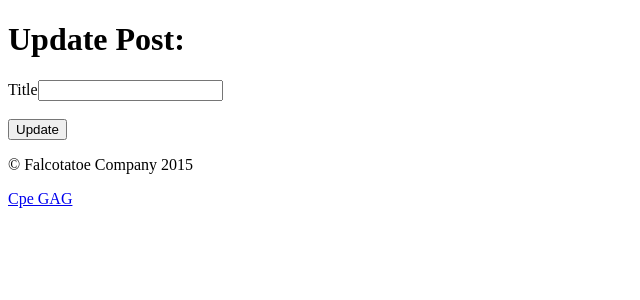
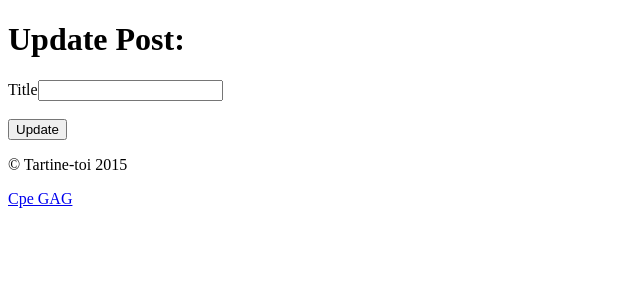
Before and after one commit to tanguyfalconnet/Yii, a Yii app: template yii-app/backend/views/post/update.php in a window 1280 px wide. Shown: the top 300 px of the page, without its empty margins (0-640 px from the left). Run offline with PHP 8.4 and a stand-in for Yii, Linux system fonts and the light colour scheme; the template is opened without the code that fills it, so the values that code supplies are empty; form fields are guessed from the names that the template uses; some libraries are stand-ins or nearby versions.

Commit message:
Changement nom site

```diff
--- a/yii-app/backend/views/layouts/main.php
+++ b/yii-app/backend/views/layouts/main.php
@@ -26,7 +26,7 @@ AppAsset::register($this);
     <div class="wrap">
         <?php
             NavBar::begin([
-                'brandLabel' => 'Falcotatoe Company',
+                'brandLabel' => 'Tartine-toi',
                 'brandUrl' => Yii::$app->homeUrl,
                 'options' => [
                     'class' => 'navbar-inverse navbar-fixed-top',
@@ -69,7 +69,7 @@ AppAsset::register($this);
 
     <footer class="footer">
         <div class="container">
-        <p class="pull-left">&copy; Falcotatoe Company <?= date('Y') ?></p>
+        <p class="pull-left">&copy; Tartine-toi <?= date('Y') ?></p>
         <p class="pull-right"><a href="http://www.cpe-gag.tanguy-falconnet.com/" >Cpe GAG</a></p>
         </div>
     </footer>
--- a/yii-app/backend/views/site/index.php
+++ b/yii-app/backend/views/site/index.php
@@ -1,7 +1,7 @@
 <?php
 /* @var $this yii\web\View */
 
-$this->title = 'Falcotatoe Company';
+$this->title = 'Tartine-toi';
 ?>
 <div class="site-index">
 
--- a/yii-app/frontend/views/layouts/main.php
+++ b/yii-app/frontend/views/layouts/main.php
@@ -27,7 +27,7 @@ AppAsset::register($this);
     <div class="wrap">
         <?php
             NavBar::begin([
-                'brandLabel' => 'Falcotatoe Company',
+                'brandLabel' => 'Tartine-toi',
                 'brandUrl' => Yii::$app->homeUrl,
                 'options' => [
                     'class' => 'navbar-inverse navbar-fixed-top',
@@ -76,7 +76,7 @@ AppAsset::register($this);
 
     <footer class="footer">
         <div class="container">
-        <p class="pull-left">&copy; Falcotatoe Company <?= date('Y') ?></p>
+        <p class="pull-left">&copy; Tartine-toi <?= date('Y') ?></p>
         <p class="pull-right"><a href="http://www.admin-cpe-gag.tanguy-falconnet.com/" >Admin</a></p>
         </div>
     </footer>
--- a/yii-app/frontend/views/site/index.php
+++ b/yii-app/frontend/views/site/index.php
@@ -5,7 +5,7 @@ use yii\widgets\ListView;
 /* @var $model common\models\Post */
 /* @var $form yii\widgets\ActiveForm */
 /* @var dataProvider yii\data\ActiveDataProvider */
-$this->title = 'Falcotatoe Company';
+$this->title = 'Tartine-toi';
 
 
 echo ListView::widget([
```
